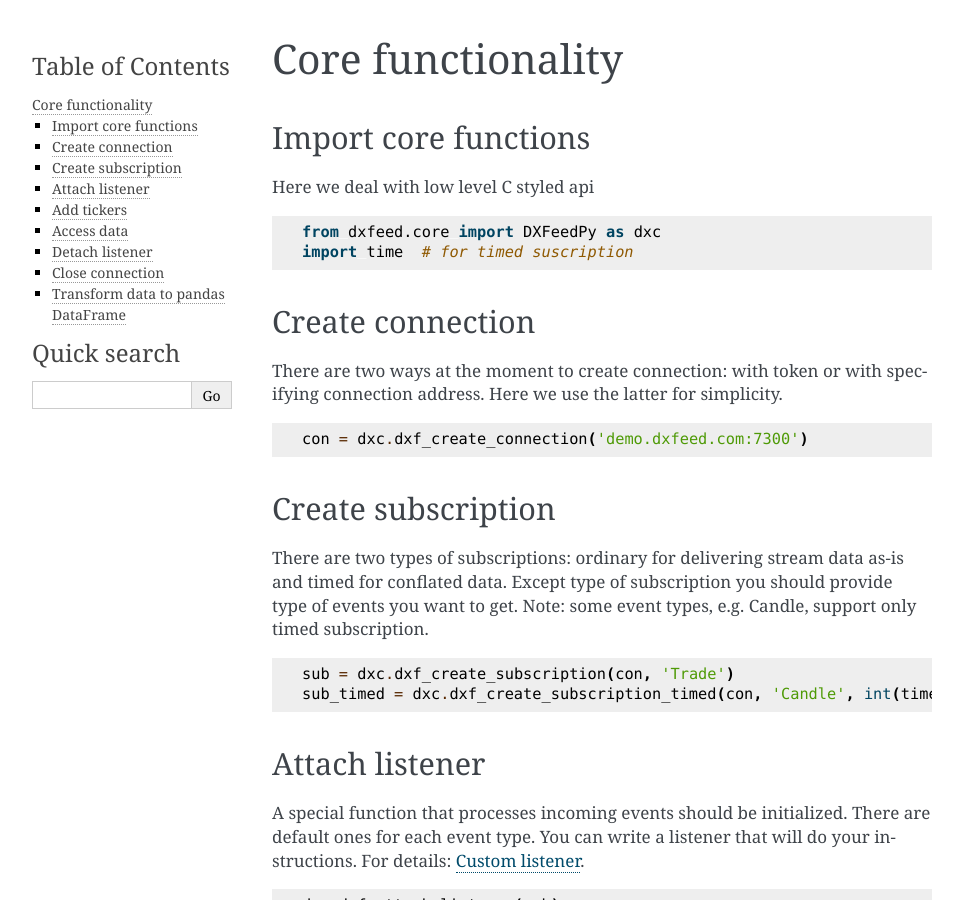
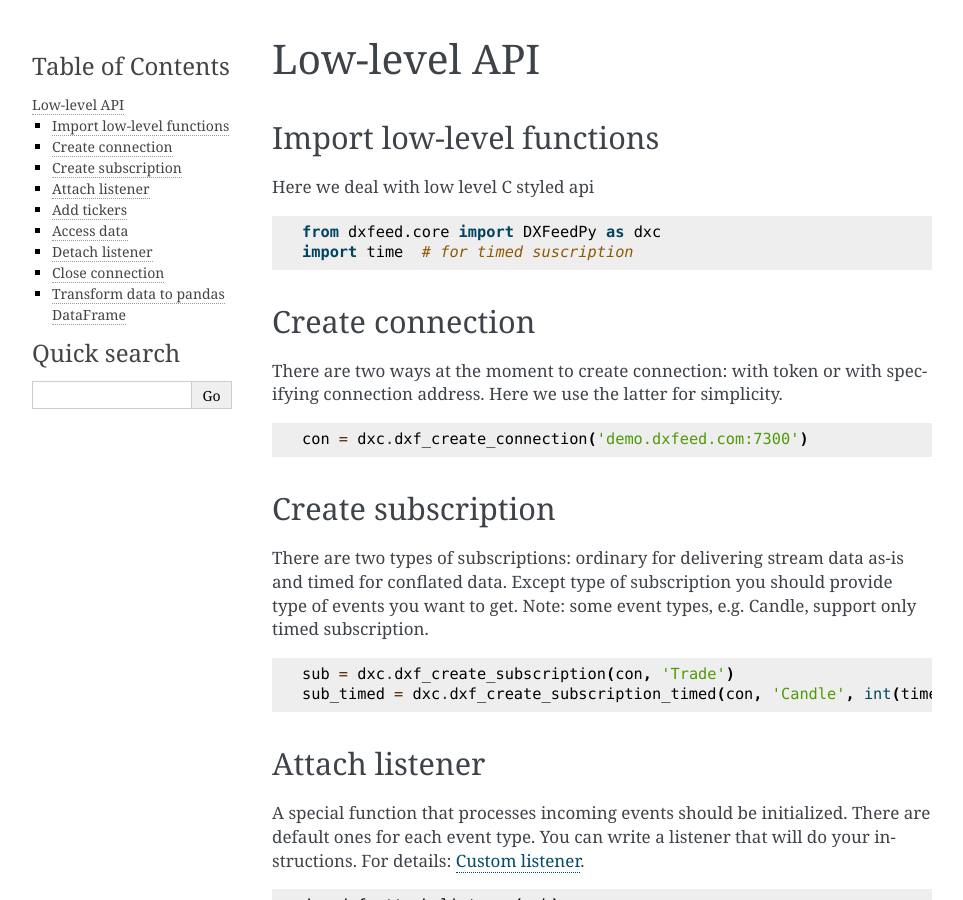
Before and after one commit to dxFeed/dxfeed-python-api, a Sphinx documentation site: the page built from docs/core_usage.rst, in a window 1280 px wide and 900 px high. Shown: the whole window, without its empty margins (148-1111 px from the left). Built offline with Sphinx 7.4.7, drawn with Linux system fonts in a browser that asks for light colours.

Commit message:
[EN-1328] core -> low level renaming

```diff
--- a/docs/core_usage.rst
+++ b/docs/core_usage.rst
@@ -1,10 +1,10 @@
 .. _core_usage:
 
-Core functionality
-==================
+Low-level API
+=============
 
-Import core functions
-~~~~~~~~~~~~~~~~~~~~~
+Import low-level functions
+~~~~~~~~~~~~~~~~~~~~~~~~~~~
 
 Here we deal with low level C styled api
 
```
